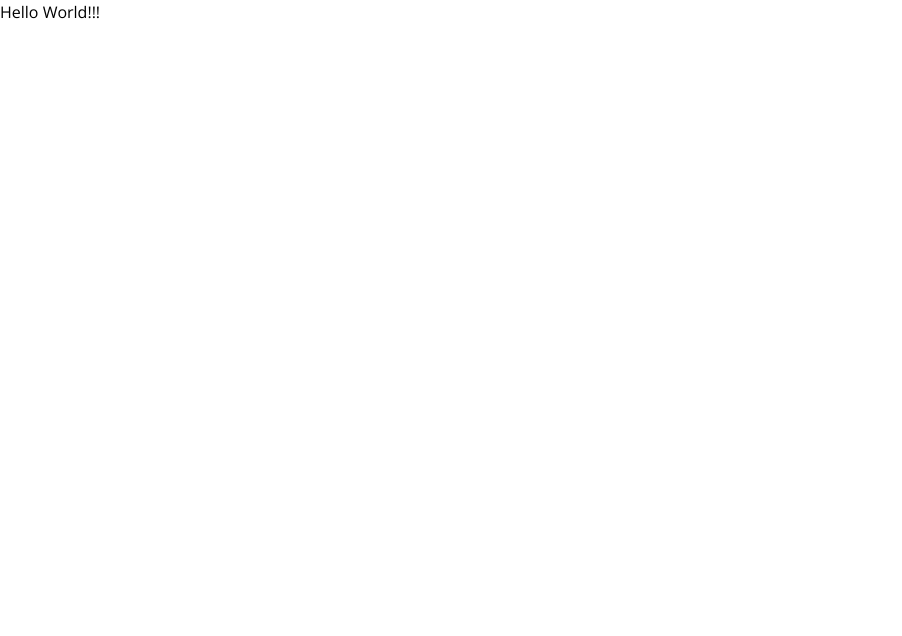
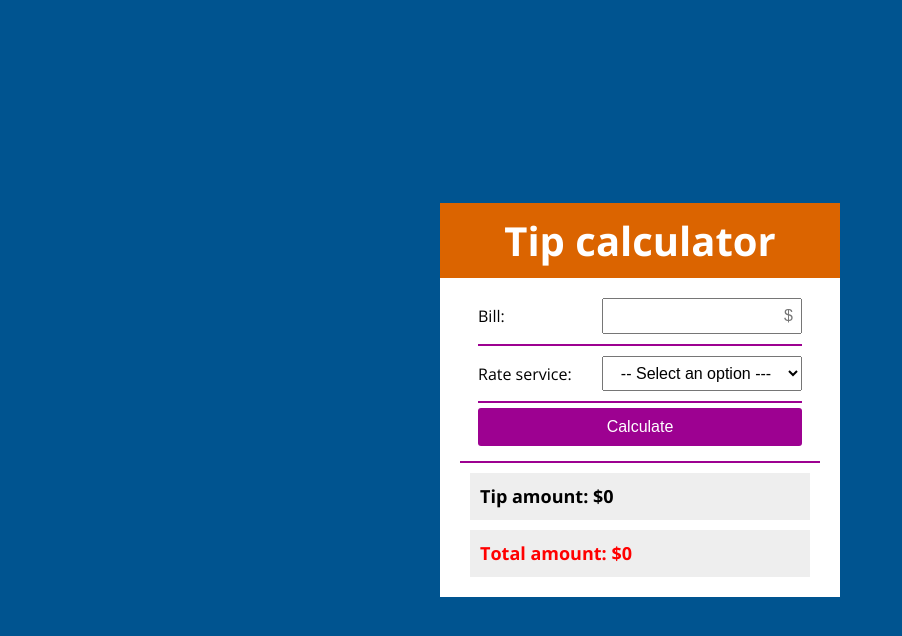
Before and after one commit to 100-Days-of-Javascript/Day19_Tip-Calculator, a plain HTML site: page index.html in a window 1280 px wide. Shown: the whole page, without its empty margins (0-902 px from the left). Drawn offline with nearby package versions, Linux system fonts and the light colour scheme.

Commit message:
Created markup and styling

```diff
--- a/index.html
+++ b/index.html
@@ -1,17 +1,49 @@
 <!DOCTYPE html>
 <html lang="en">
 <head>
-    <meta charset="UTF-8" />
-    <meta name="viewport" content="width=device-width, initial-scale=1.0" />
-    <title>Document</title>
+    <meta charset="UTF-8"/>
+    <meta name="viewport" content="width=device-width, initial-scale=1.0"/>
+    <title>Tip Caculator</title>
     <script
             src="https://kit.fontawesome.com/1935d064dd.js"
             crossorigin="anonymous"
     ></script>
-    <link rel="stylesheet" href="styles.css" />
+    <link rel="stylesheet" href="styles.css"/>
 </head>
 <body>
-    <p>Hello World!!!</p>
+<section>
+    <div class="container">
+        <div class="calculator">
+            <h2>Tip calculator</h2>
+            <form action="">
+                <div>
+                    <label for="">Bill:</label>
+                    <input type="text" placeholder="$" class="bill">
+                </div>
+
+                <div>
+                    <label for="">Rate service:</label>
+                    <select name="" class="rate" id="">
+                        <option diasbled selected value="0">
+                            -- Select an option ---
+                        </option>
+                        <option value="0.15">15% -- Excellent</option>
+                        <option value="0.1">10% -- Okay</option>
+                        <option value="0.05">5% -- Fair</option>
+                    </select>
+                </div>
+
+                <button type="button" class="btn">Calculate</button>
+                <p class="error">Please enter bill and rate service</p>
+            </form>
+            <div class="result">
+                <p class="tip">Tip amount: $0</p>
+                <p class="total">Total amount: $0</p>
+            </div>
+        </div>
+    </div>
+</section>
+
 
 <script src="script.js"></script>
 </body>
--- a/styles.css
+++ b/styles.css
@@ -39,3 +39,91 @@ img {
   margin: 0 auto;
   padding: 0 20px;
 }
+
+
+section {
+  height: 100vh;
+  background-color: var(--light-blue);
+  display: flex;
+  justify-content: center;
+  align-items: center;
+}
+
+.calculator {
+  width: 40rem;
+  background-color: var(--white);
+}
+
+h2 {
+  color: white;
+  font-size: 4rem;
+  background-color: var(--color-sec);
+  text-align: center;
+  padding: 1rem;
+}
+
+form,
+form > * {
+  width: 90%;
+  margin: 0 auto;
+  text-align: center;
+  padding: 1rem 0;
+  font-size: 1.6rem;
+  border-bottom: 2px solid var(--color-primary);
+}
+
+form div {
+  display: flex;
+  justify-content: space-between;
+  align-items: center;
+}
+
+input,
+select {
+  font-size: 1.6rem;
+  padding: 7px;
+  width: 20rem;
+  text-align: right;
+}
+
+.btn {
+  margin: 5px 0;
+  background-color: var(--color-primary);
+  color: white;
+  outline: none;
+  border: none;
+  border-radius: 3px;
+  cursor: pointer;
+  transition: all 0.3s;
+}
+
+.btn:hover {
+  background-color: var(--color-sec);
+}
+
+.error {
+  color: red;
+  display: none;
+}
+
+select {
+  text-align: center;
+}
+
+.result {
+  width: 90%;
+  margin: 0 auto;
+  padding: 1rem;
+}
+
+.result > * {
+  background-color: var(--grey);
+  margin-bottom: 1rem;
+  padding: 1rem;
+  font-size: 1.8rem;
+  font-weight: 700;
+}
+
+.total {
+  color: red;
+}
```
Lines whose indentation alone changed are shown as unchanged.
